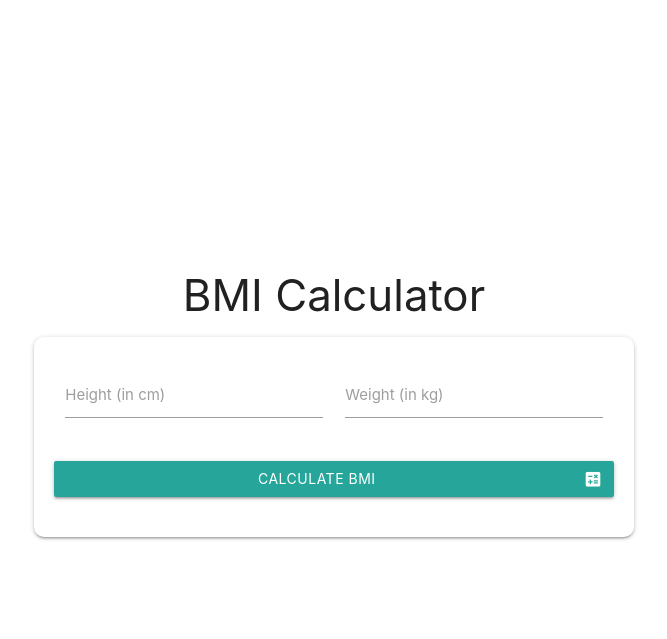
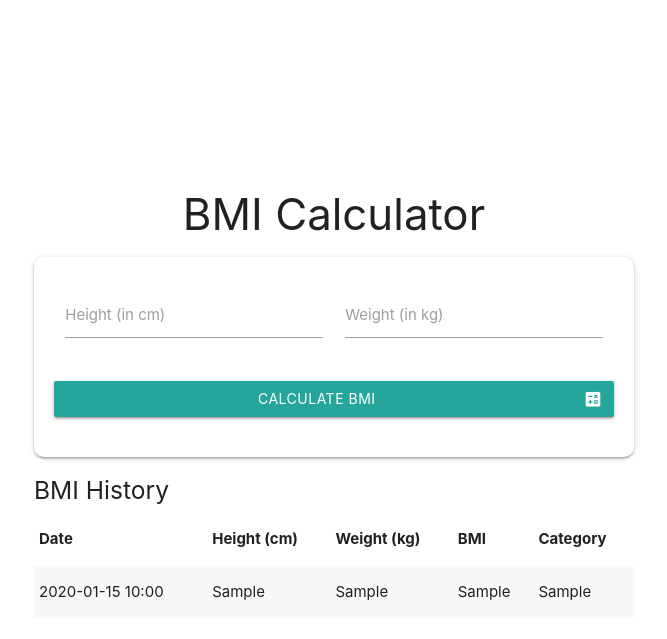
Before and after one commit to CJTan0503/WebMidterm, a PHP site: page /bmi_calculator.php in a window 1280 px wide. Shown: the top 639 px of the page, without its empty margins (306-973 px from the left). Run offline with PHP 8.4, Linux system fonts and the light colour scheme; the visitor is signed in with stand-in values (Sample User, id 1); tables that the repository leaves empty or names only in its code hold one stand-in row (values such as "Sample post").

Commit message:
Update bmi_calculator.php

```diff
--- a/bmi_calculator.php
+++ b/bmi_calculator.php
@@ -132,6 +132,42 @@
 
         }
         ?>
+
+        <!-- History Section -->
+        <div class="row">
+            <h5>BMI History</h5>
+            <table class="striped">
+                <thead>
+                    <tr>
+                        <th>Date</th>
+                        <th>Height (cm)</th>
+                        <th>Weight (kg)</th>
+                        <th>BMI</th>
+                        <th>Category</th>
+                    </tr>
+                </thead>
+                <tbody>
+                    <?php
+                    // Fetch BMI history for the current user
+                    $history_stmt = $mysqli->prepare("SELECT * FROM bmi_results WHERE user_id = ? ORDER BY created_at DESC");
+                    $history_stmt->bind_param("i", $user_id);
+                    $history_stmt->execute();
+                    $history_result = $history_stmt->get_result();
+
+                    while ($row = $history_result->fetch_assoc()) {
+                        echo "<tr>";
+                        echo "<td>" . date('Y-m-d H:i', strtotime($row['created_at'])) . "</td>";
+                        echo "<td>" . $row['height'] . "</td>";
+                        echo "<td>" . $row['weight'] . "</td>";
+                        echo "<td>" . $row['bmi'] . "</td>";
+                        echo "<td>" . $row['category'] . "</td>";
+                        echo "</tr>";
+                    }
+                    $history_stmt->close();
+                    ?>
+                </tbody>
+            </table>
+        </div>
     </div>
 
     <!-- Materialize JS -->
```
